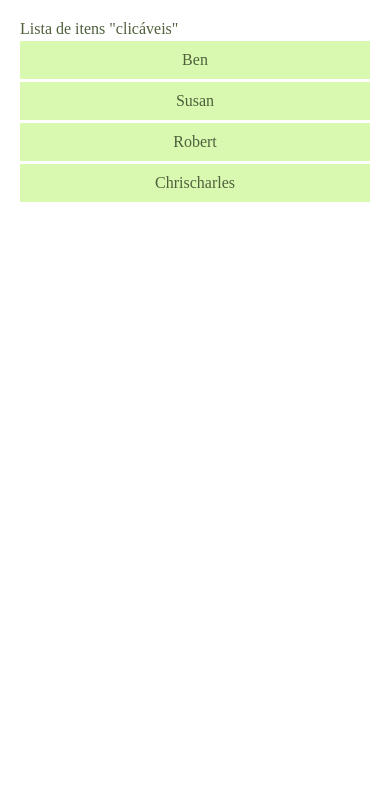
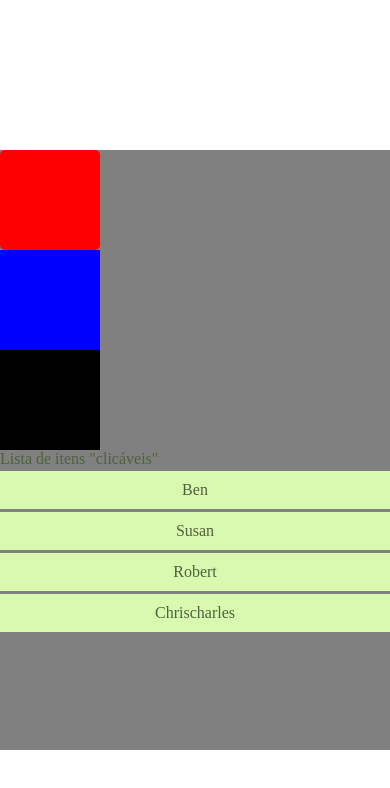
Before and after one commit to gui-lherme1234/CARDMOB, a React Native app: screen / in a window 390 px wide. Shown: the top 788 px of the page. Built offline with nearby package versions, Linux system fonts and the light colour scheme.

Commit message:
View basic examples

```diff
--- a/App.js
+++ b/App.js
@@ -8,6 +8,9 @@ export default function App() {
 
   return (
     <view style={styles.container}>
+      <View style={styles.redbox}></View>
+      <View style={styles.bluebox}></View>
+      <View style={styles.blackbox}></View>
       <List/>
     </view>
   );
@@ -15,47 +18,28 @@ export default function App() {
 
 const styles = StyleSheet.create({
   container: {
-    flex: 1,
-    padding: 20,
+    flexDirection: 'column',
+    justifyContent: 'center',
+    alignItems: 'center',
+    backgroundColor: 'gray',
+    height: 600,
+    marginTop: 150,
   },
-    text: {
-    fontSize: 24,
-    },
-  buttonContainer: {
-    flexDirection: 'row',
-  },
-  input: {
-    height: 40,
-    borderColor: 'gray',
-    borderWidth: 1,
-    marginBottom: 10,
-    paddingHorizontal: 10,
-    width: '80%',
-  },
-  list: {
-   marginTop: 20,
-  },
-  item: {
-    flexDirection: 'row',
-    alignItems: 'center',
-    justifyContent: 'space-between',
-    marginBottom: 10,
-    padding: 10,
-    backgroundColor: '#f0f0f0',
+  redbox: {
+    width: 100,
+    height: 100,
+    backgroundColor: 'red',
     borderRadius: 5,
   },
-  itemText: {
-    flex: 1,
-    marginRight: 10,
+  bluebox: {
+    width: 100,
+    height: 100,
+    backgroundColor: 'blue',
   },
-  buttons: {
-    flexDirection: 'row',
+  blackbox: {
+    width: 100,
+    height: 100,
+    backgroundColor: 'black',
   },
-  editInput: {
-    flex: 1,
-    marginRight: 10,
-    borderColor: 'gray',
-    borderWidth: 1,
-    paddingHorizontal: 10,
-  }
+
 });
```
